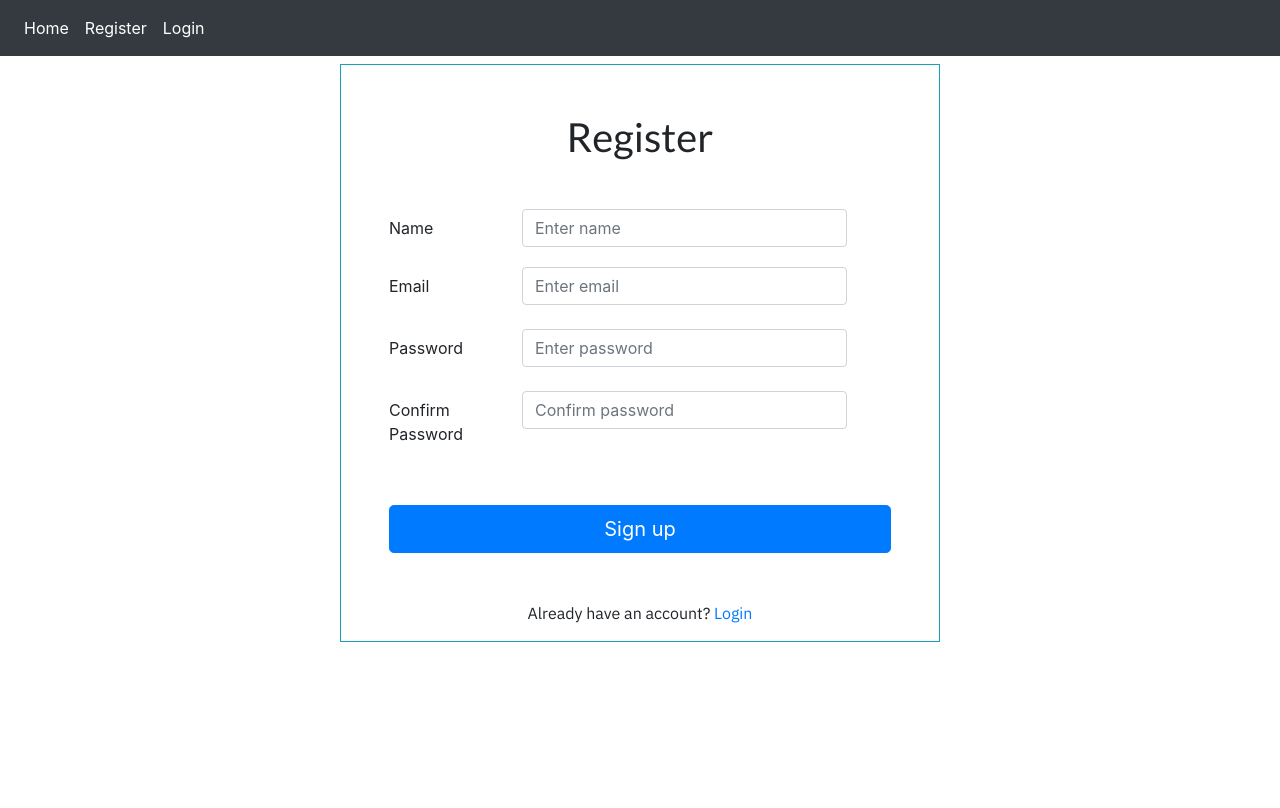
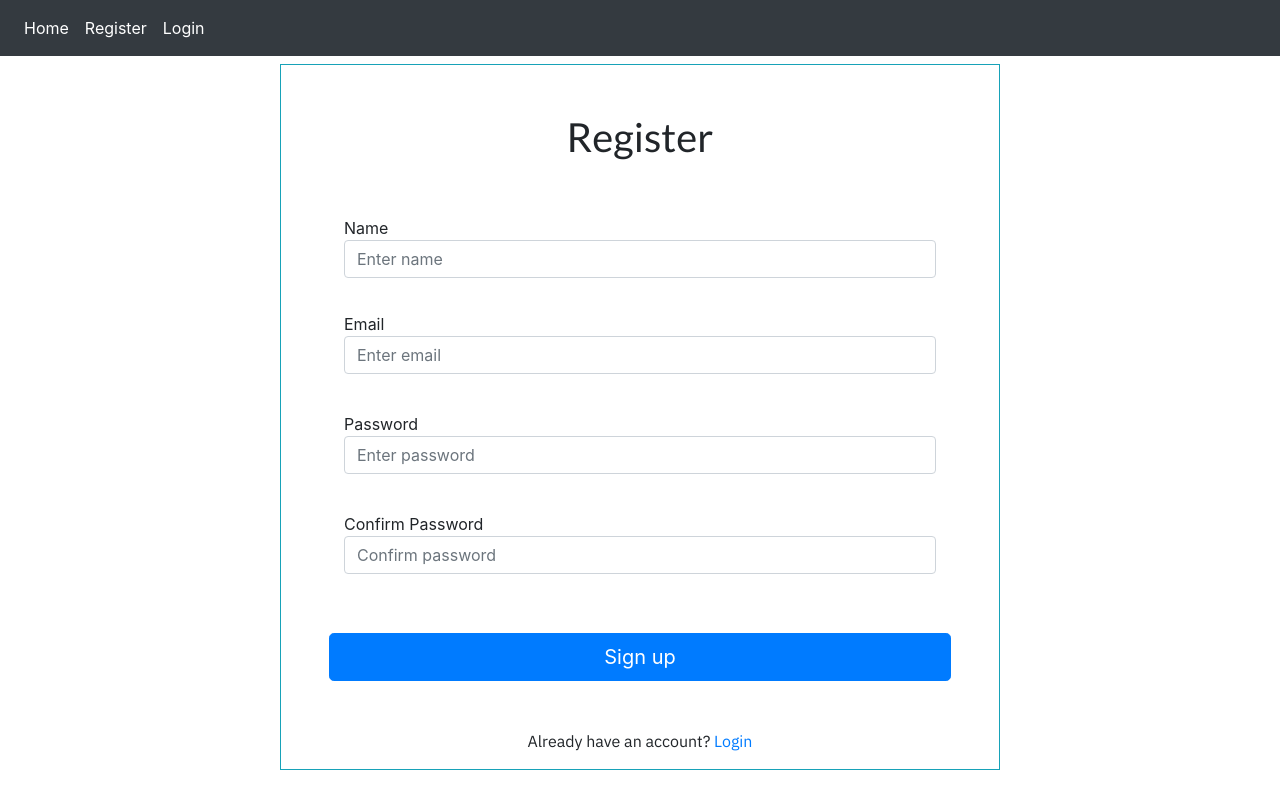
Before and after one commit to makander/live-feedback-app, a React (Create React App) app in the folder client/: page /register in a window 1280 px wide. Shown: the top 808 px of the page. Built offline with nearby package versions, Linux system fonts and the light colour scheme; no server answers.

Commit message:
:broom: Linter warnings solved

```diff
--- a/client/src/pages/NewSession.js
+++ b/client/src/pages/NewSession.js
@@ -3,9 +3,10 @@ import { connect } from "react-redux";
 import { withRouter } from "react-router-dom";
 import PropTypes from "prop-types";
 import axios from "axios";
+import io from "socket.io-client";
 import withAuth from "../hocs/withAuth";
 import { roomCreated, setSessionAverage } from "../actions/room";
-import {GET_ERRORS} from "../actions/types";
+import { GET_ERRORS } from "../actions/types";
 // Components
 import LiveSession from "../components/LiveSession";
 import ProgressBar from "../components/ProgressBar";
@@ -28,11 +29,9 @@ class NewSession extends Component {
   }
 
   componentDidMount() {
-    const io = require("socket.io-client");
     const socket = io(`${process.env.REACT_APP_SOCKET_CONNECTION}`);
     socket.on("newUserJoinedRoom", newUser => {
       this.roomArray.push(newUser);
-      console.log("roomarray", this.roomArray);
     });
   }
 
@@ -44,12 +43,11 @@ class NewSession extends Component {
 
   handleClickNewSession = e => {
     e.preventDefault();
-    const { userId, createRoom, setSessionAverage, getErrors } = this.props;
+    const { userId, createRoom, sessionAverageSetter, getErrors } = this.props;
     const { sessionName, xInput, yInput } = this.state;
 
     // TOKEN VERIFICATION ON BACKEND WHEN CONNECTING
     const token = localStorage.getItem("jwtToken").substring(4);
-    const io = require("socket.io-client");
 
     const socket = io(process.env.REACT_APP_SOCKET_CONNECTION, {
       query: `auth_token=${token}`
@@ -67,11 +65,10 @@ class NewSession extends Component {
           process.env.REACT_APP_API_BASE_URL
         }/api/my-sessions/${userId}-${sessionNameNoSpaces}`
       )
-      .then((response) => {
+      .then(response => {
         if (response.data.data) {
-          getErrors({room:"Room Already Exists"})
+          getErrors({ room: "Room Already Exists" });
         } else {
-
           socket.emit("connectToNewSession", {
             roomId: `${userId}-${sessionNameNoSpaces}`,
             userId,
@@ -81,7 +78,7 @@ class NewSession extends Component {
         }
       })
       .catch(error => {
-        getErrors(error)
+        getErrors(error);
       })
       .finally(() => {
         // always executed
@@ -129,7 +126,7 @@ class NewSession extends Component {
         arrayToSum.splice(0);
 
         document.title = roomAverageValue;
-        setSessionAverage(roomAverageValue);
+        sessionAverageSetter(roomAverageValue);
       }
     });
 
@@ -140,29 +137,18 @@ class NewSession extends Component {
   };
 
   render() {
-    const {
-      session_live: sessionLive,
-      room_name,
-      roomCreated,
-      handleInputChange,
-      userId,
-      roomAverageValue,
-      error
-    } = this.props;
-
+    const { roomName, roomCreatedConditional, userId, error } = this.props;
     const { sessionName, xInput, yInput } = this.state;
     return (
       <div className="d-flex justify-content-center pt-2">
-        {error
-        ? <h3 className="jumbotron bg-warning ">{error.room}</h3>
-        : null}
+        {error ? <h3 className="jumbotron bg-warning ">{error.room}</h3> : null}
         <div
           className="border border-info px-5 pt-5"
           style={{ marginBottom: "8rem" }}
         >
           <div className="container p-2 justify-content-center ">
             <div className="d-flex justify-content-center p-4">
-              {!roomCreated ? (
+              {!roomCreatedConditional ? (
                 <div>
                   <h3 className="mx-auto">Create New Session</h3>
                   <form
@@ -210,8 +196,8 @@ class NewSession extends Component {
                 <div>
                   <ProgressBar />
                   <LiveSession
-                    roomId={`${userId}-${room_name}`}
-                    roomName={room_name}
+                    roomId={`${userId}-${roomName}`}
+                    roomName={roomName}
                   />
                 </div>
               )}
@@ -224,34 +210,40 @@ class NewSession extends Component {
 }
 
 const mapDispatchToProps = dispatch => ({
-  setSessionAverage: roomAverageValue =>
+  sessionAverageSetter: roomAverageValue =>
     dispatch(setSessionAverage(roomAverageValue)),
   createRoom: sessionName => dispatch(roomCreated(sessionName)),
-  getErrors: error => dispatch({
-    type: GET_ERRORS,
-    payload: error
-  })
+  getErrors: error =>
+    dispatch({
+      type: GET_ERRORS,
+      payload: error
+    })
 });
 
 const mapStateToProps = state => ({
   session_live: state.room.session_live,
   roomCreated: state.room.room_created,
-  room_name: state.room.room_name,
+  roomName: state.room.room_name,
+  // eslint-disable-next-line no-underscore-dangle
   userId: state.auth.user._id,
-  roomAverageValue: state.room.session_average,
   error: state.errors
 });
 
 NewSession.propTypes = {
-  session_live: PropTypes.bool,
-  room_name: PropTypes.string,
-  userId: PropTypes.string
+  createRoom: PropTypes.func.isRequired,
+  roomName: PropTypes.string,
+  sessionAverageSetter: PropTypes.func.isRequired,
+  roomCreatedConditional: PropTypes.bool,
+  userId: PropTypes.string,
+  getErrors: PropTypes.func.isRequired,
+  error: PropTypes.object
 };
 
 NewSession.defaultProps = {
   userId: null,
-  session_live: false,
-  room_name: ""
+  roomName: "",
+  roomCreatedConditional: false,
+  error: null
 };
 
 export default connect(
--- a/client/src/pages/Register.js
+++ b/client/src/pages/Register.js
@@ -6,8 +6,8 @@ import classnames from "classnames";
 import { registerUser } from "../actions/auth";
 
 class Register extends Component {
-  constructor() {
-    super();
+  constructor(props) {
+    super(props);
     this.state = {
       name: "",
       email: "",
@@ -56,42 +56,47 @@ class Register extends Component {
     const { errors, name, email, password, password2 } = this.state;
 
     return (
-      <div className="d-flex justify-content-center pt-2">
+      <div className="d-flex justify-content-center pt-2 ">
         <div
           className="border border-info px-5 pt-5"
-          style={{ marginBottom: 8 + "rem", width: "75vh" }}
+          style={{ marginBottom: "8rem", width: "90vh" }}
         >
           <div>
             <h1 className="text-center">Register</h1>
           </div>
           <form noValidate onSubmit={this.onSubmit}>
-            <div className="form-group row" style={{ marginTop: 3 + "rem" }}>
-              <label htmlFor="inputName" className="col-sm-3 col-form-label">
+            <div className="form-group row" style={{ marginTop: "3rem" }}>
+              <div className="col-sm-12">
+                <label
+                  id="name"
+                  htmlFor="name"
+                  className="col-sm-12 col-form-label"
+                >
                   Name
-              </label>
-              <div className="col-sm-8">
                   <input
                     type="name"
-                  id="inputEmail3"
+                    id="name"
                     placeholder="Enter name"
                     onChange={this.onChange}
                     value={name}
                     error={errors.name}
-                  id="name"
-                  type="text"
                     className={classnames("form-control", {
                       invalid: errors.name
                     })}
                   />
-                <span className="red-text">{errors.name}</span>
+                </label>
+                <span className="text-danger">{errors.name}</span>
               </div>
             </div>
 
             <div className="form-group row py-1">
-              <label htmlFor="inputEmail" className="col-sm-3 col-form-label">
+              <div className="col-sm-12">
+                <label
+                  id="inputEmailLabel"
+                  htmlFor="email"
+                  className="col-sm-12 col-form-label"
+                >
                   Email
-              </label>
-              <div className="col-sm-8">
                   <input
                     placeholder="Enter email"
                     onChange={this.onChange}
@@ -103,18 +108,15 @@ class Register extends Component {
                       invalid: errors.email
                     })}
                   />
-                <span className="red-text">{errors.email}</span>
+                  <span className="text-danger">{errors.email}</span>
+                </label>
               </div>
             </div>
 
             <div className="form-group row py-1">
-              <label
-                htmlFor="inputPassword"
-                className="col-sm-3 col-form-label"
-              >
+              <div className="col-sm-12">
+                <label htmlFor="password" className="col-sm-12 col-form-label">
                   Password
-              </label>
-              <div className="col-sm-8">
                   <input
                     placeholder="Enter password"
                     onChange={this.onChange}
@@ -126,18 +128,15 @@ class Register extends Component {
                       invalid: errors.password
                     })}
                   />
-                <span className="red-text">{errors.password}</span>
+                  <span className="text-danger">{errors.password}</span>
+                </label>
               </div>
             </div>
 
             <div className="form-group row py-1">
-              <label
-                htmlFor="inputPasswordConfirm"
-                className="col-sm-3 col-form-label"
-              >
+              <div className="col-sm-12">
+                <label htmlFor="password2" className="col-sm-12 col-form-label">
                   Confirm Password
-              </label>
-              <div className="col-sm-8">
                   <input
                     placeholder="Confirm password"
                     onChange={this.onChange}
@@ -149,11 +148,12 @@ class Register extends Component {
                       invalid: errors.password2
                     })}
                   />
-                <span className="red-text">{errors.password2}</span>
+                  <span className="text-danger">{errors.password2}</span>
+                </label>
               </div>
             </div>
 
-            <div style={{ marginTop: 3 + "rem" }}>
+            <div style={{ marginTop: "3rem" }}>
               <button
                 type="submit"
                 className="btn btn-primary btn-lg btn-block"
@@ -162,7 +162,7 @@ class Register extends Component {
               </button>
             </div>
           </form>
-          <p style={{ marginTop: 3 + "rem" }} className="text-center">
+          <p style={{ marginTop: "3rem" }} className="text-center">
             Already have an account? <Link to="/login">Login</Link>
           </p>
         </div>
```
Lines whose indentation alone changed are shown as unchanged.
